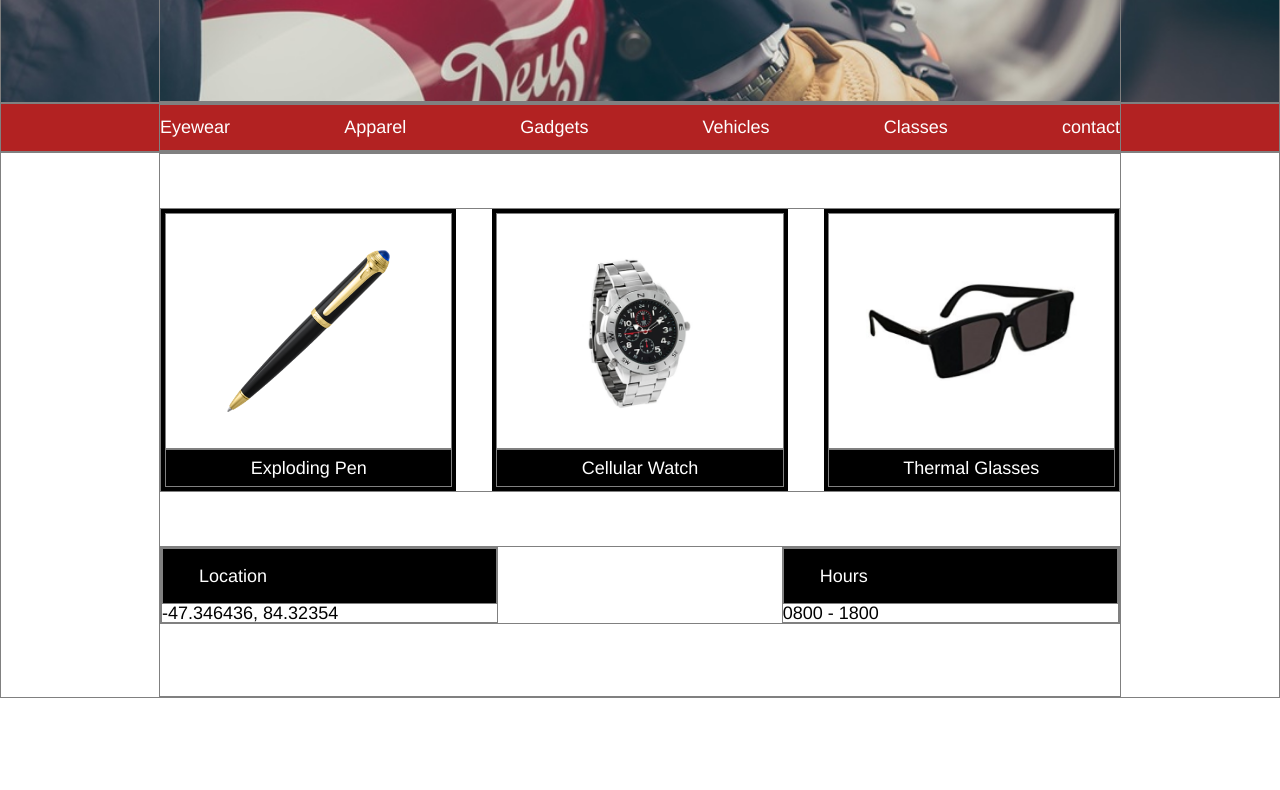
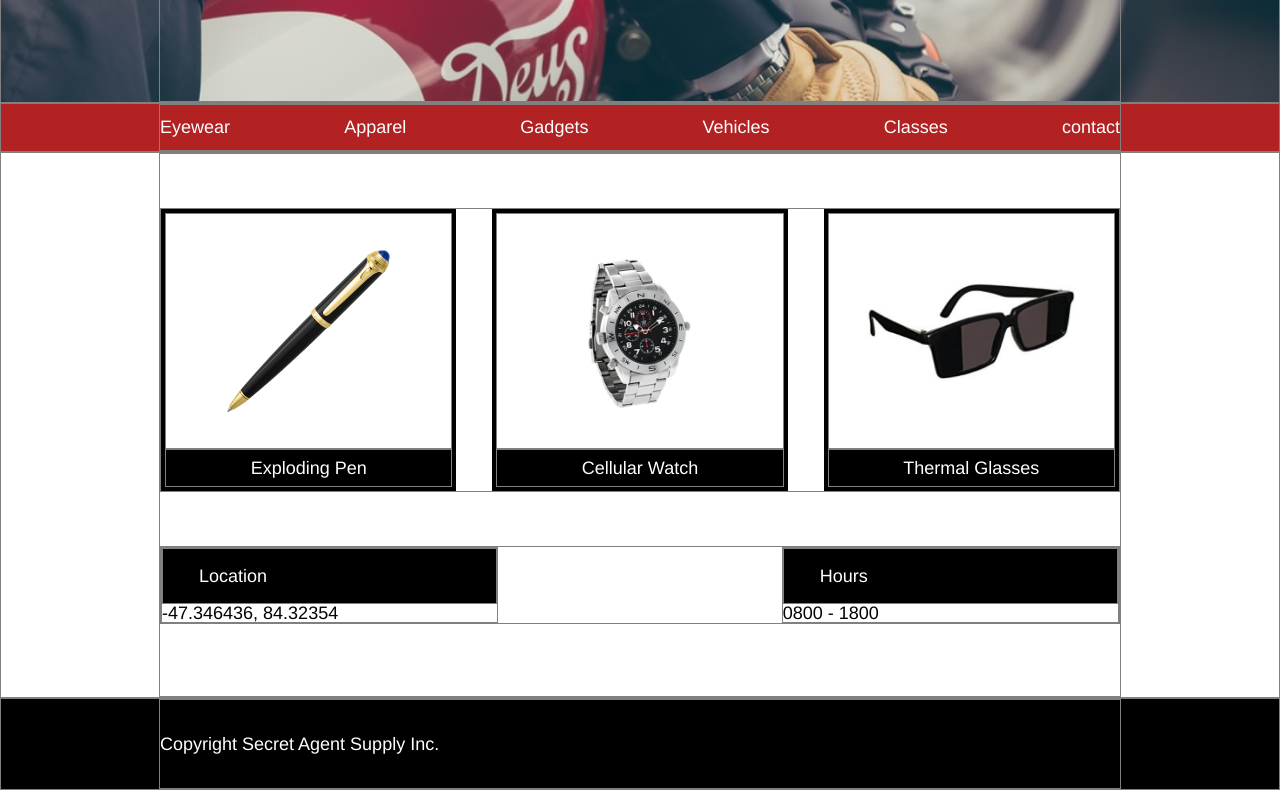
Before and after one commit to talbert1209/secret-agent-supply, a plain HTML site: page index.html in a window 1280 px wide. Shown: the part 404-1194 px from the top of the page. Before the commit the page ends 1102 px from the top, so only its background shows below. Drawn offline with Linux system fonts and the light colour scheme.

Commit message:
Complete desktop site

```diff
--- a/index.html
+++ b/index.html
@@ -79,5 +79,10 @@
         </div>
       </div>
     </div>
+    <div class="container footer">
+      <div class="container inside-footer">
+        <span>Copyright Secret Agent Supply Inc.</span>
+      </div>
+    </div>
   </body>
 </html>
--- a/resources/css/style.css
+++ b/resources/css/style.css
@@ -183,3 +183,22 @@ body {
   color: white;
   background-color: black;
 }
+
+/* ---------------------------------------------- Footer ------------------------------------------ */
+
+/* Format footer container */
+.footer {
+  display: flex;
+  justify-content: center;
+  background-color: black;
+  height: 5rem;
+}
+
+/* Format inside-footer container */
+.inside-footer {
+  width: 960px;
+  display: flex;
+  align-items: center;
+  justify-content: flex-start;
+  color: white;
+}
```
